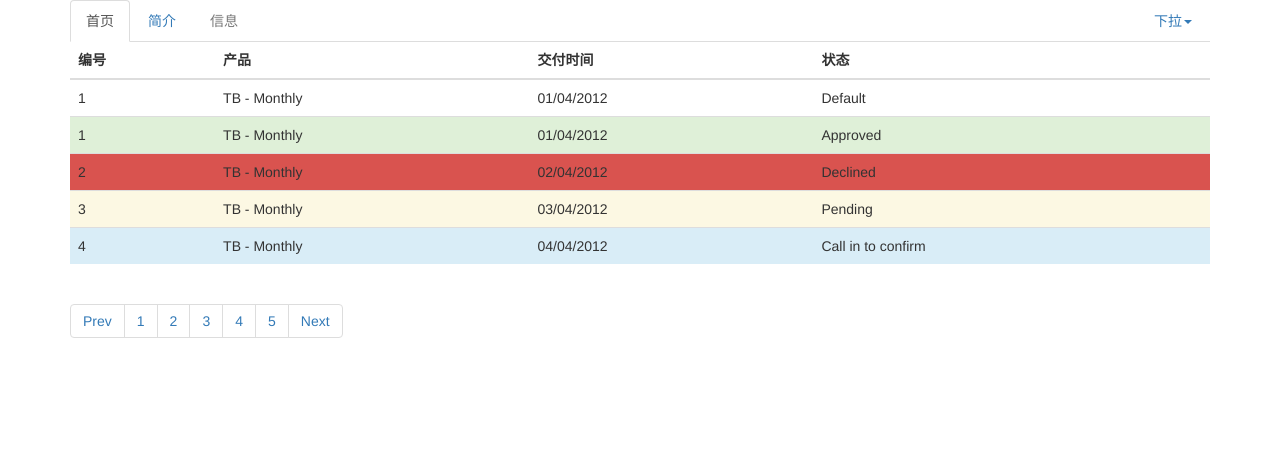
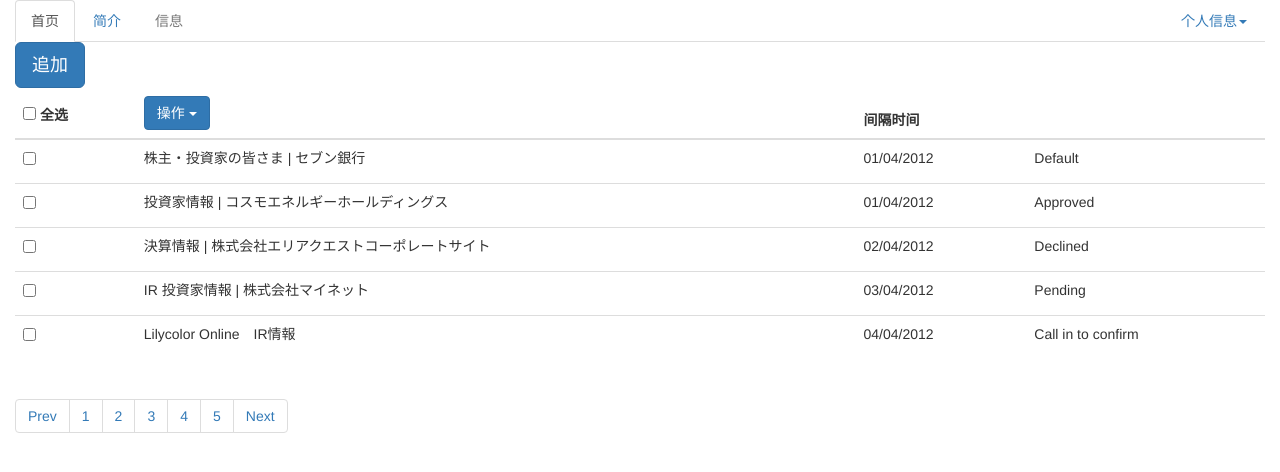
Before and after one commit to rushuijun/KeepWatcher-HomePages, a plain HTML site: page public_html/pages/main.html in a window 1280 px wide. Drawn offline with Linux system fonts and the light colour scheme.

Commit message:
DEMO 作成

```diff
--- a/public_html/pages/main.html
+++ b/public_html/pages/main.html
@@ -22,7 +22,7 @@
     </head>
     <body>
 
-        <div class="container">
+        <div class="container-fluid">
             <div class="row clearfix">
                 <div class="col-md-12">
 
@@ -37,7 +37,7 @@
                             <a href="#">信息</a>
                         </li>
                         <li class="dropdown pull-right">
-                            <a href="#" data-toggle="dropdown" class="dropdown-toggle">下拉<strong class="caret"></strong></a>
+                            <a href="#" data-toggle="dropdown" class="dropdown-toggle">个人信息<strong class="caret"></strong></a>
                             <ul class="dropdown-menu">
                                 <li>
                                     <a href="#">操作</a>
@@ -56,30 +56,50 @@
                             </ul>
                         </li>
                     </ul>
+                    <button type="button" class="btn btn-primary btn-lg">追加</button>
                     <table class="table">
                         <thead>
                             <tr>
                                 <th>
-                                    编号
+                                    <div class="form-check">
+                                        <label class="form-check-label">
+                                            <input class="form-check-input" type="checkbox" value="">
+                                            全选
+                                        </label>
+                                    </div>
+
                                 </th>
                                 <th>
-                                    产品
+                                    <div class="dropdown">
+                                        <button class="btn btn-primary dropdown-toggle" type="button" data-toggle="dropdown">
+                                            操作
+                                            <span class="caret"></span></button>
+                                        <ul class="dropdown-menu">
+                                            <li><a href="#">开始</a></li>
+                                            <li><a href="#">停止</a></li>
+                                            <li><a href="#">删除</a></li>
+                                        </ul>
+                                    </div>
                                 </th>
                                 <th>
-                                    交付时间
+                                    间隔时间
                                 </th>
                                 <th>
-                                    状态
+
                                 </th>
                             </tr>
                         </thead>
                         <tbody>
-                            <tr class="">
+                            <tr>
                                 <td>
-                                    1
+                                    <div class="form-check">
+                                        <label class="form-check-label">
+                                            <input class="form-check-input" type="checkbox" value="">
+                                        </label>
+                                    </div>
                                 </td>
                                 <td>
-                                    TB - Monthly
+                                    株主・投資家の皆さま | セブン銀行
                                 </td>
                                 <td>
                                     01/04/2012
@@ -88,12 +108,16 @@
                                     Default
                                 </td>
                             </tr>
-                            <tr class="success">
+                            <tr>
                                 <td>
-                                    1
+                                    <div class="form-check">
+                                        <label class="form-check-label">
+                                            <input class="form-check-input" type="checkbox" value="">
+                                        </label>
+                                    </div>
                                 </td>
                                 <td>
-                                    TB - Monthly
+                                    投資家情報 | コスモエネルギーホールディングス
                                 </td>
                                 <td>
                                     01/04/2012
@@ -102,12 +126,16 @@
                                     Approved
                                 </td>
                             </tr>
-                            <tr class="label-danger">
+                            <tr>
                                 <td>
-                                    2
+                                    <div class="form-check">
+                                        <label class="form-check-label">
+                                            <input class="form-check-input" type="checkbox" value="">
+                                        </label>
+                                    </div>
                                 </td>
                                 <td>
-                                    TB - Monthly
+                                    決算情報 | 株式会社エリアクエストコーポレートサイト
                                 </td>
                                 <td>
                                     02/04/2012
@@ -116,12 +144,16 @@
                                     Declined
                                 </td>
                             </tr>
-                            <tr class="warning">
+                            <tr>
                                 <td>
-                                    3
+                                    <div class="form-check">
+                                        <label class="form-check-label">
+                                            <input class="form-check-input" type="checkbox" value="">
+                                        </label>
+                                    </div>
                                 </td>
                                 <td>
-                                    TB - Monthly
+                                    IR 投資家情報 | 株式会社マイネット
                                 </td>
                                 <td>
                                     03/04/2012
@@ -130,12 +162,16 @@
                                     Pending
                                 </td>
                             </tr>
-                            <tr class="info">
+                            <tr>
                                 <td>
-                                    4
+                                    <div class="form-check">
+                                        <label class="form-check-label">
+                                            <input class="form-check-input" type="checkbox" value="">
+                                        </label>
+                                    </div>
                                 </td>
                                 <td>
-                                    TB - Monthly
+                                    Lilycolor Online　IR情報
                                 </td>
                                 <td>
                                     04/04/2012
```
Also changed, not shown: 1 other file.
